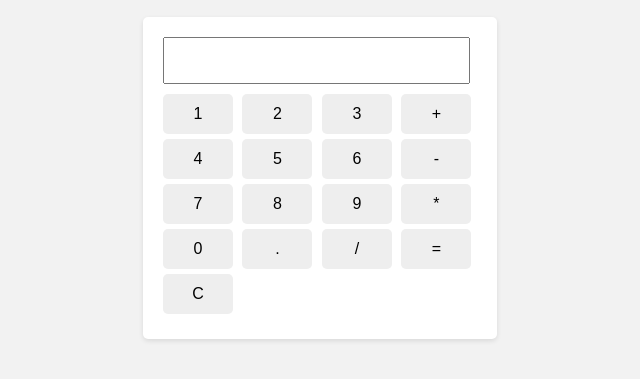
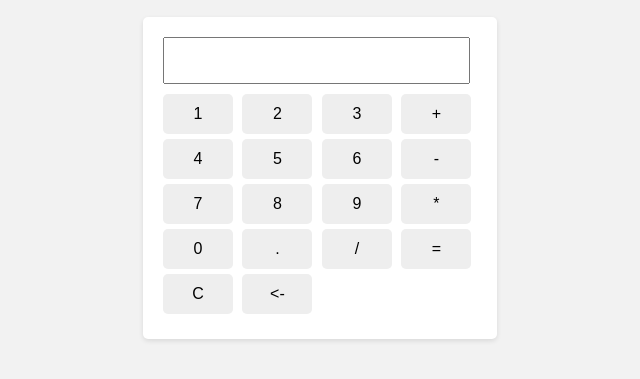
Before and after one commit to Abudavi/practicas-ramas-merge, a plain HTML site: page index.html in a window 1280 px wide. Shown: the part 119-498 px from the top of the page, without its empty margins (320-960 px from the left). Drawn offline with Linux system fonts and the light colour scheme.

Commit message:
solucione el error de desahacer

```diff
--- a/index.html
+++ b/index.html
@@ -36,6 +36,9 @@
         <input type="button" value="=" onclick="calcular()">
         <br>
         <input type="button" value="C" onclick="limpiarPantalla()">
+
+        <input type="button" value="<-" onclick="borrarUltimoCaracter()">
+
     </div>
 
     <script src="script.js"></script>
--- a/script.js
+++ b/script.js
@@ -1,13 +1,18 @@
 function agregarALaPantalla(value) {
-    document.getElementById('pantalla').value += value;
+  document.getElementById("pantalla").value += value;
 }
 
 function calcular() {
-    const valorPantalla = document.getElementById('pantalla').value;
+  const valorPantalla = document.getElementById("pantalla").value;
   const result = eval(valorPantalla);
-    document.getElementById('pantalla').value = result;
+  document.getElementById("pantalla").value = result;
 }
 
 function limpiarPantalla() {
-    document.getElementById('pantalla').value = '';
+  document.getElementById("pantalla").value = "";
 }
+
+function borrarUltimoCaracter() {
+  const valorPantalla = document.getElementById("pantalla").value;
+  document.getElementById("pantalla").value = valorPantalla.slice(0, -1);
+}
```
Lines whose indentation alone changed are shown as unchanged.
